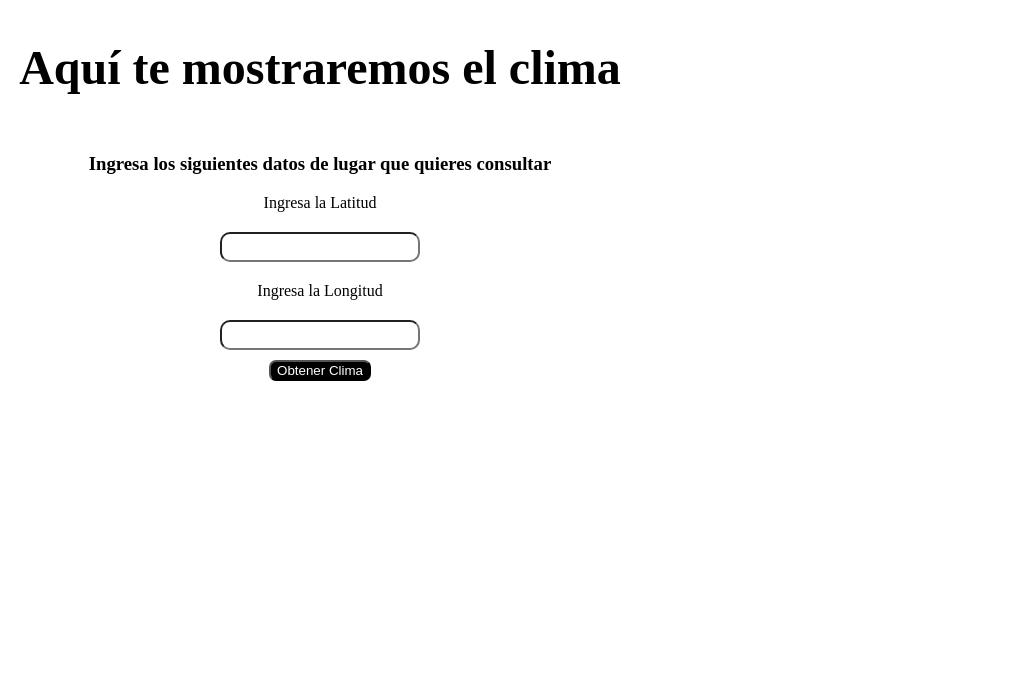
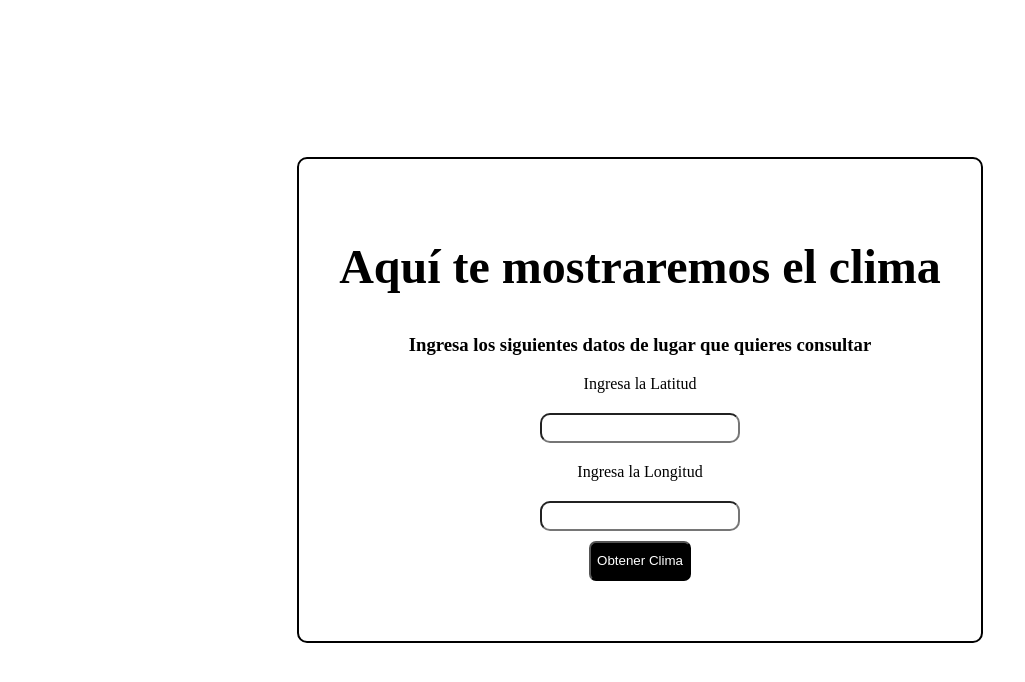
Before and after one commit to Yulian4/Clima-IA, a plain HTML site: page index.html in a window 1280 px wide. Shown: the whole page, without its empty margins (0-1025 px from the left). Drawn offline with Linux system fonts and the light colour scheme.

Commit message:
segundo commit

```diff
--- a/index.html
+++ b/index.html
@@ -1,14 +1,16 @@
 <!DOCTYPE html>
 <html lang="en">
+
 <head>
     <meta charset="UTF-8">
     <meta name="viewport" content="width=device-width, initial-scale=1.0">
     <title>Document</title>
     <link rel="stylesheet" href="./styles.css">
 </head>
+
 <body>
     <section>
-
+        <div class="container">
             <h1>Aquí te mostraremos el clima </h1>
             <h3>Ingresa los siguientes datos de lugar que quieres consultar</h3>
             <div class="inputs">
@@ -21,7 +23,10 @@
             <button id="button">Obtener Clima</button>
             <h2 id="resultado"></h2>
 
+        </div>
+
     </section>
     <script src="./index.js"></script>
 </body>
+
 </html>
--- a/styles.css
+++ b/styles.css
@@ -28,10 +28,17 @@ body.fondo-cambiando::before {
 section{
     display: flex;
     align-items: center;
-    justify-content: center;
+    justify-content:center ;
     flex-direction: column;
-    max-width: 100%;
-    width: 50vw;
+    height: 100vh;
+
+
+}
+.container{
+  text-align: center;
+  border: 2px solid black;
+  padding: 5vh;
+  border-radius: 10px;
 }
 h1{
     font-size: 3rem;
@@ -55,4 +62,5 @@ button{
     background-color: black;
     color: white;
     border-radius: 7px;
+    height: 5vh;
 }
```
Lines whose indentation alone changed are shown as unchanged.
